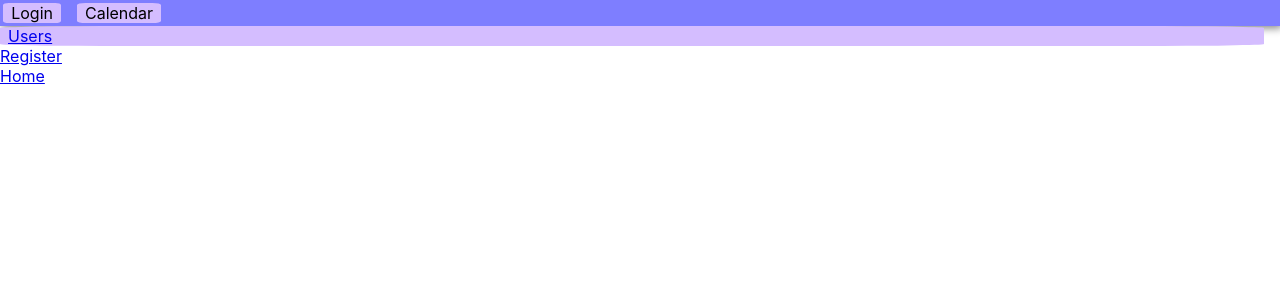
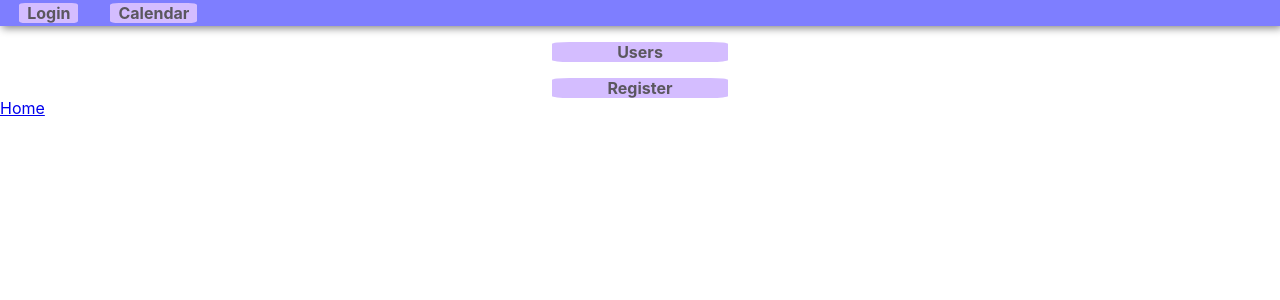
Before and after one commit to Jonrunar95/Calendar-HBV501, a React (Create React App) app in the folder front-end/: page / in a window 1280 px wide. Shown: the top 300 px of the page. Built offline with nearby package versions, Linux system fonts and the light colour scheme.

Commit message:
eventTable, navigation,calendar takkar, Home, create user og login box

```diff
--- a/front-end/src/components/eventTable/eventTable.css
+++ b/front-end/src/components/eventTable/eventTable.css
@@ -12,7 +12,8 @@
 .tableHeader {
   font-weight: bold;
   background-color: rgba(156, 190, 252, 0.664);
-  border-radius: 10%;
+  border-radius: 1rem;
+  padding: 1em;
 }
 
 .tableHour {
@@ -43,3 +44,10 @@
 .calendar{
   margin: auto;
 }
+
+.calendar-Button{
+  margin-left: 33%;
+  text-decoration-line: none;
+  background-color: rgb(212, 189, 255);
+  border: none;
+}
--- a/front-end/src/components/navigation/Navigation.css
+++ b/front-end/src/components/navigation/Navigation.css
@@ -14,15 +14,16 @@
 
 .Button {
     margin-right: 1em;
+    margin-left: 1em;
     padding-left: 0.5em;
     padding-right: 0.5em;
     text-decoration-line: none;
     background-color: rgb(212, 189, 255);
-    border: none;
     border-radius: 10%;
 }
 
 .button-link{
     text-decoration-line: none;
-    color: black;
+    color: rgba(77, 76, 76, 0.897);
+    font-weight: bold;
 }
--- a/front-end/src/routes/calendar/Calendar.js
+++ b/front-end/src/routes/calendar/Calendar.js
@@ -112,8 +112,8 @@ class Calendar extends Component {
     return (
         <div>
           <div>
-            <button className = "Button" onClick={this.prevPage}> &lt;- </button>
-            <button className = "Button" onClick={this.nextPage}> -&gt; </button>
+            <button className = "calendar-Button" onClick={this.prevPage}> &lt;- </button>
+            <button className = "calendar-Button" onClick={this.nextPage}> -&gt; </button>
 
             <EventTable data={events} startDate={startDate} />
           </div>
--- a/front-end/src/routes/createUser/CreateUser.js
+++ b/front-end/src/routes/createUser/CreateUser.js
@@ -1,6 +1,6 @@
 import React, { Component } from 'react';
 import api from '../../api.js';
-
+import '../login/Login.css';
 class CreateUser extends Component {
   constructor(props) {
     super(props);
@@ -89,6 +89,7 @@ class CreateUser extends Component {
   return (
     <div>
       {error}
+        <div className='login-box'>
         <h2 className="margin_div">Create User</h2>
         <div className="change_div">
           <form>
@@ -140,6 +141,7 @@ class CreateUser extends Component {
           </form>
         </div>
       </div>
+    </div>
   );
   }
 }
--- a/front-end/src/routes/home/Home.css
+++ b/front-end/src/routes/home/Home.css
@@ -0,0 +1,14 @@
+.Buttons{
+}
+
+.home-button{
+    width: 10em;
+    margin: auto;
+    margin-top: 1em;
+    padding-left: 0.5em;
+    padding-right: 0.5em;
+    text-decoration-line: none;
+    text-align: center;
+    background-color: rgb(212, 189, 255);
+    border-radius: 10%;
+}
--- a/front-end/src/routes/home/Home.js
+++ b/front-end/src/routes/home/Home.js
@@ -1,6 +1,6 @@
 import React, { Component } from 'react';
 import { Link } from 'react-router-dom';
-
+import './Home.css';
 class Home extends Component {
   constructor(props) {
     super(props);
@@ -21,11 +21,11 @@ class Home extends Component {
 
     return (
         <div className='Buttons'>
-          <div className='Button'>
-            <Link to='/users'> Users </Link>
+          <div className='home-button'>
+            <Link className='button-link' to='/users'> Users </Link>
           </div>
-          <div>
-            <Link to='/register'> Register</Link>
+          <div className='home-button'>
+            <Link className='button-link' to='/register'> Register</Link>
           </div>
         </div>
     );
--- a/front-end/src/routes/login/Login.css
+++ b/front-end/src/routes/login/Login.css
@@ -1,11 +1,20 @@
 .login-box{
     margin: auto;
     margin-top: 2em;
-    width: 30%;
+    width: 15em;
     background-color: rgba(0, 0, 255, 0.178);
     border-radius: 10%;
-    padding-bottom: 1em;
-    padding-left: 1em;
-    padding-right: 1em;
+    padding: 1em 1em 1em 0.1em;
     box-shadow: 2px 2px 8px 0px grey;
 }
+
+.margin_div{
+    margin:auto;
+    width: 70%;
+}
+
+.submit{
+    width: 25%;
+    margin-left: 56%;
+    margin-top: 1em;
+}
```
Lines whose indentation alone changed are shown as unchanged.
